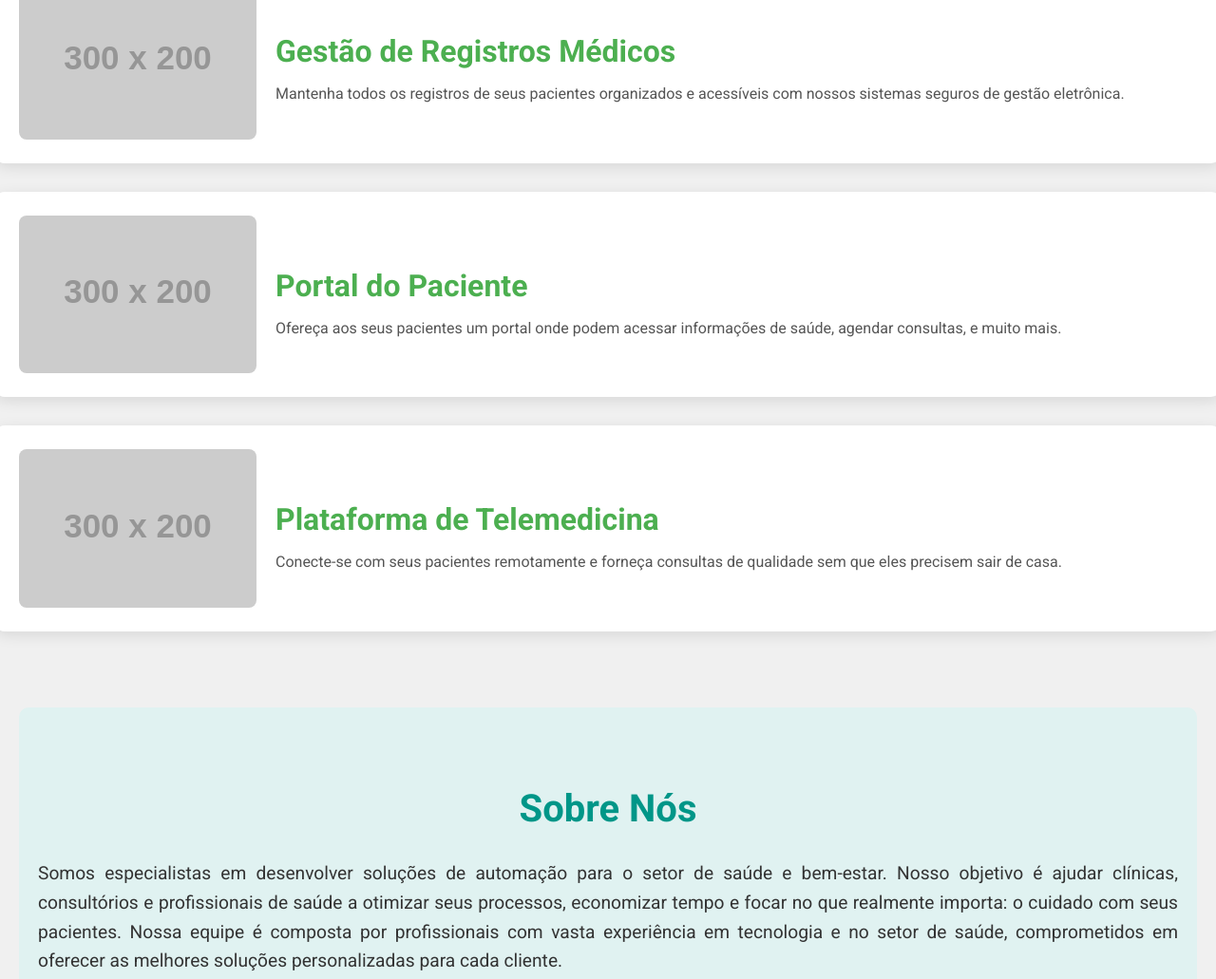
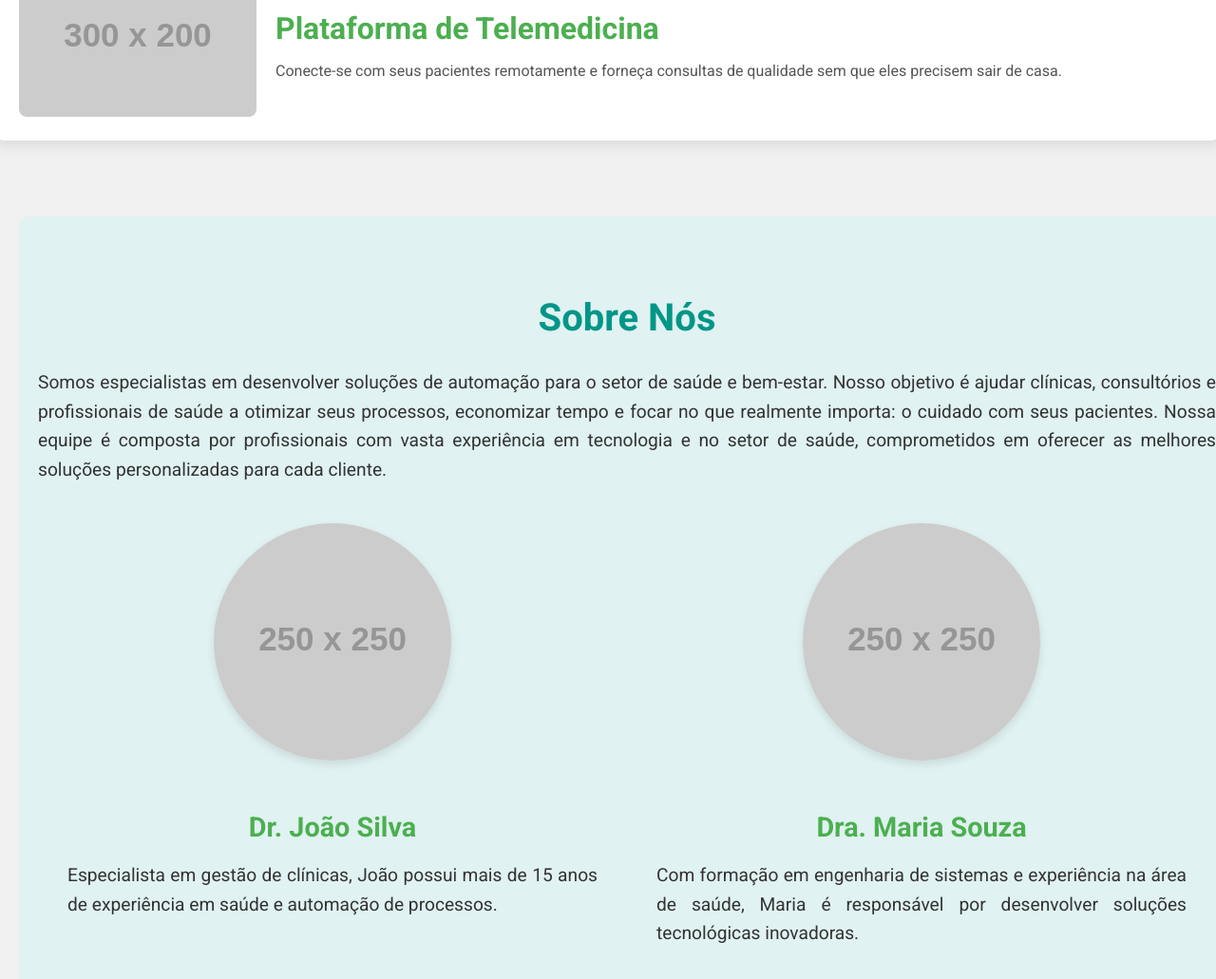
Before and after one commit to chavenadouro/carlosfreire, a plain HTML site: page index.html in a window 1280 px wide. Shown: the part 1149-2180 px from the top of the page at 95% size. Drawn offline with Linux system fonts and the light colour scheme; placeholder pictures from the web are drawn by us.

Commit message:
Versão 1.1

```diff
--- a/index.html
+++ b/index.html
@@ -24,6 +24,7 @@
             align-items: center;
             justify-content: center;
             position: relative;
+            flex-direction: column;
         }
 
         header img {
@@ -126,7 +127,7 @@
             border-radius: 10px;
             margin-top: 50px;
             width: 100%;
-            max-width: 1200px;
+            max-width: 1400px;
             margin-left: auto;
             margin-right: auto;
         }
@@ -136,6 +137,38 @@
             color: #333;
             line-height: 1.6;
             text-align: justify;
+        }
+
+        .team {
+            display: flex;
+            justify-content: space-around;
+            margin-top: 40px;
+        }
+
+        .team-member {
+            text-align: center;
+            max-width: 45%;
+        }
+
+        .team-member img {
+            width: 100%;
+            max-width: 250px;
+            height: auto;
+            border-radius: 50%;
+            margin-bottom: 20px;
+            box-shadow: 0px 4px 10px rgba(0, 0, 0, 0.1);
+        }
+
+        .team-member h3 {
+            font-size: 1.8rem;
+            color: #4caf50;
+            margin-bottom: 10px;
+        }
+
+        .team-member p {
+            font-size: 1rem;
+            color: #555;
+            line-height: 1.5;
         }
 
         #contact {
@@ -209,6 +242,16 @@
                 margin-bottom: 15px;
                 width: 100%;
             }
+
+            .team {
+                flex-direction: column;
+                align-items: center;
+            }
+
+            .team-member {
+                max-width: 80%;
+                margin-bottom: 30px;
+            }
         }
     </style>
 </head>
@@ -252,20 +295,6 @@
                     </div>
                 </div>
                 <div class="service">
-                    <img src="https://via.placeholder.com/300x200?text=Gestão+de+Registros+Médicos" alt="Gestão de Registros Médicos">
-                    <div>
-                        <h3>Gestão de Registros Médicos</h3>
-                        <p>Mantenha todos os registros de seus pacientes organizados e acessíveis com nossos sistemas seguros de gestão eletrônica.</p>
-                    </div>
-                </div>
-                <div class="service">
-                    <img src="https://via.placeholder.com/300x200?text=Portal+do+Paciente" alt="Portal do Paciente">
-                    <div>
-                        <h3>Portal do Paciente</h3>
-                        <p>Ofereça aos seus pacientes um portal onde podem acessar informações de saúde, agendar consultas, e muito mais.</p>
-                    </div>
-                </div>
-                <div class="service">
                     <img src="https://via.placeholder.com/300x200?text=Telemedicina" alt="Telemedicina">
                     <div>
                         <h3>Plataforma de Telemedicina</h3>
@@ -278,6 +307,19 @@
         <section id="about">
             <h2>Sobre Nós</h2>
             <p>Somos especialistas em desenvolver soluções de automação para o setor de saúde e bem-estar. Nosso objetivo é ajudar clínicas, consultórios e profissionais de saúde a otimizar seus processos, economizar tempo e focar no que realmente importa: o cuidado com seus pacientes. Nossa equipe é composta por profissionais com vasta experiência em tecnologia e no setor de saúde, comprometidos em oferecer as melhores soluções personalizadas para cada cliente.</p>
+
+            <div class="team">
+                <div class="team-member">
+                    <img src="https://via.placeholder.com/250x250?text=Pessoa+1" alt="Pessoa 1">
+                    <h3>Dr. João Silva</h3>
+                    <p>Especialista em gestão de clínicas, João possui mais de 15 anos de experiência em saúde e automação de processos.</p>
+                </div>
+                <div class="team-member">
+                    <img src="https://via.placeholder.com/250x250?text=Pessoa+2" alt="Pessoa 2">
+                    <h3>Dra. Maria Souza</h3>
+                    <p>Com formação em engenharia de sistemas e experiência na área de saúde, Maria é responsável por desenvolver soluções tecnológicas inovadoras.</p>
+                </div>
+            </div>
         </section>
 
         <section id="contact">
```
